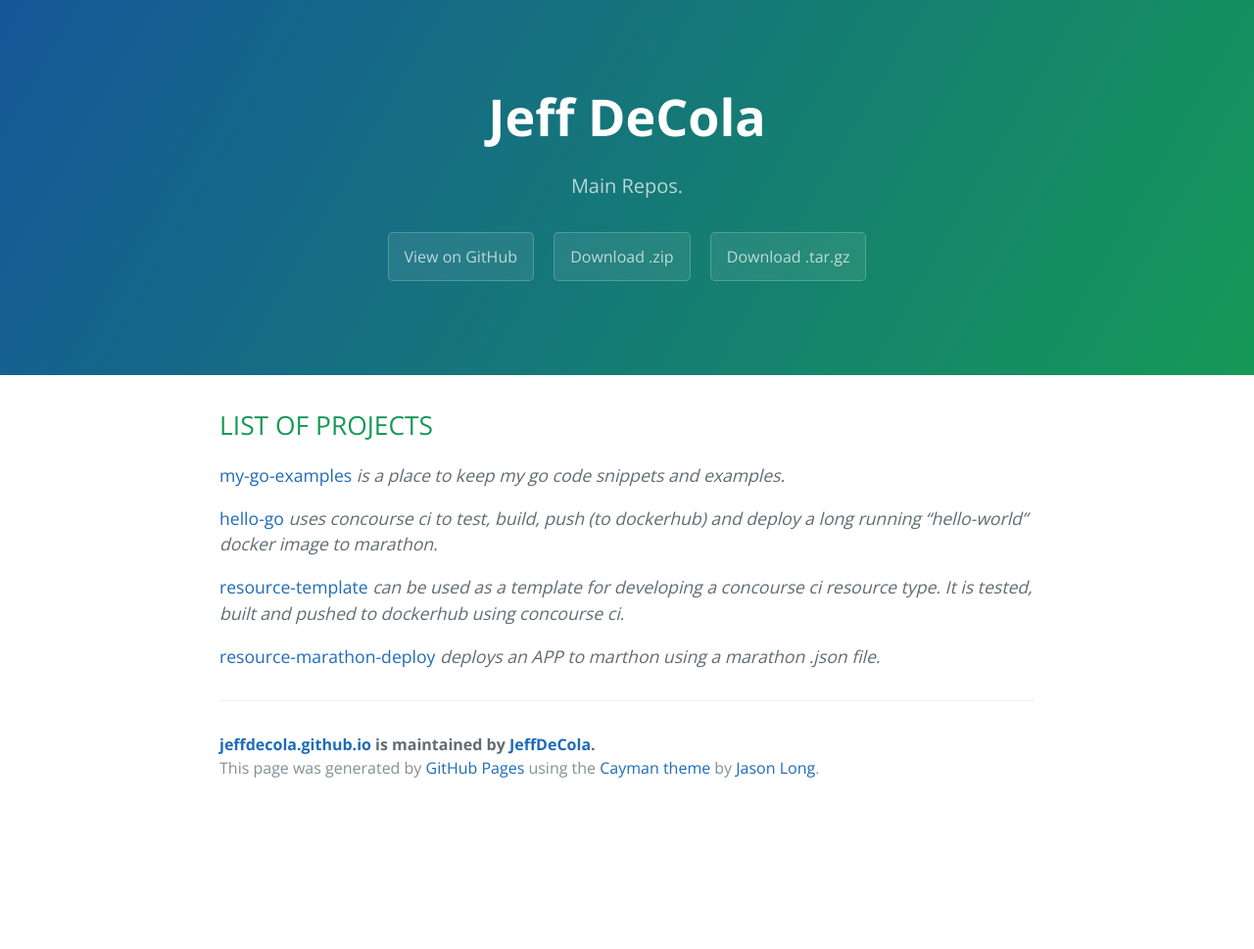
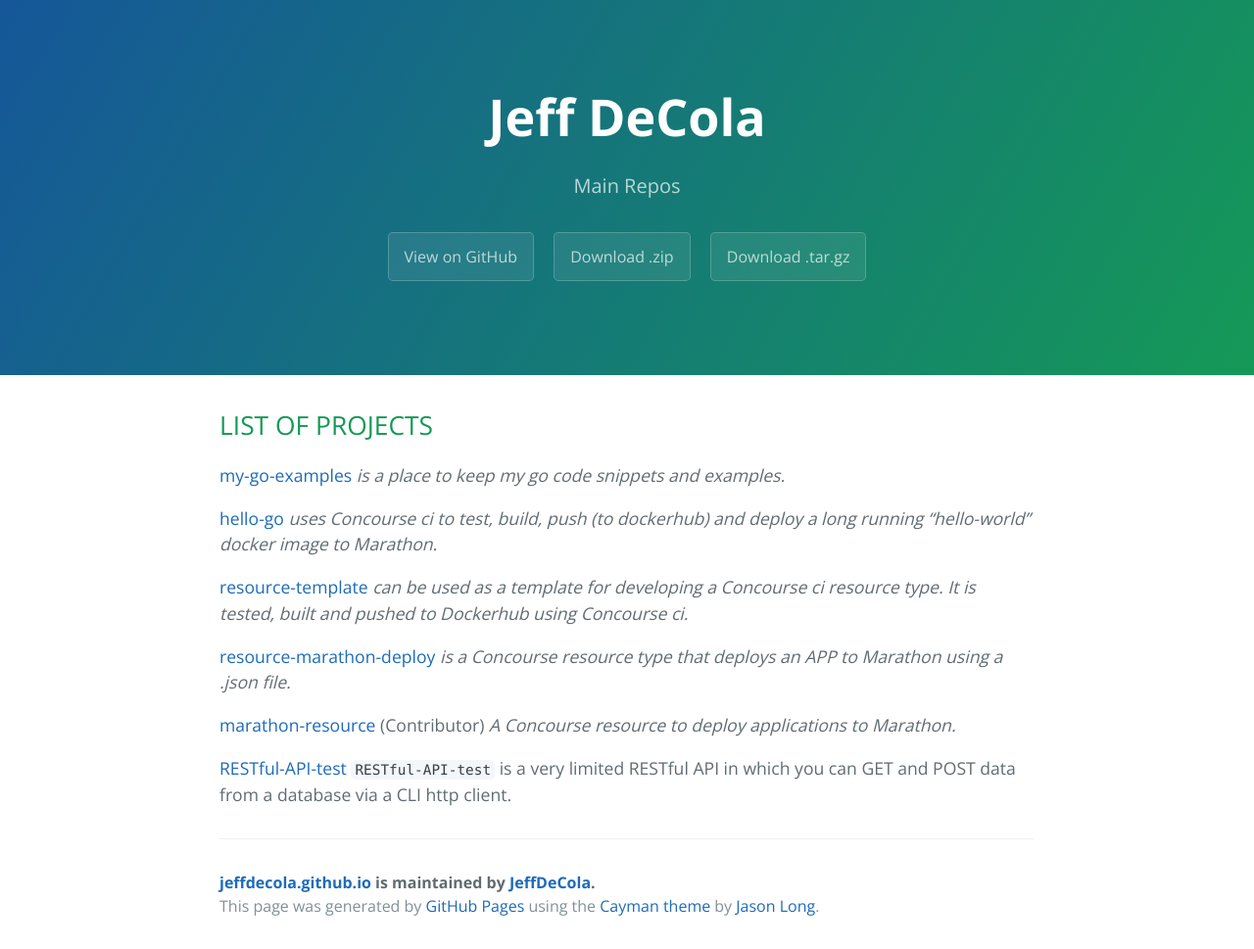
Before and after one commit to JeffDeCola/jeffdecola.github.io, a Jekyll site: the page built from index.md, in a window 1280 px wide. Shown: the whole page at 98% size. Built offline with Jekyll 4.4.1, drawn with Linux system fonts in a browser that asks for light colours; before the commit the page ends 900 px from its top, so only the background shows below that.

Commit message:
not sure why vscode did not save this before

```diff
--- a/_includes/README.md
+++ b/_includes/README.md
@@ -4,12 +4,20 @@
 _is a place to keep my go code snippets and examples._
 
 [hello-go](https://jeffdecola.github.io/hello-go/)
-_uses concourse ci to test, build, push (to dockerhub) and
-deploy a long running "hello-world" docker image to marathon._
+_uses Concourse ci to test, build, push (to dockerhub) and
+deploy a long running "hello-world" docker image to Marathon._
 
 [resource-template](https://jeffdecola.github.io/resource-template/)
-_can be used as a template for developing a concourse ci resource
-type. It is tested, built and pushed to dockerhub using concourse ci._
+_can be used as a template for developing a Concourse ci resource
+type. It is tested, built and pushed to Dockerhub using Concourse ci._
 
 [resource-marathon-deploy](https://jeffdecola.github.io/resource-marathon-deploy/)
-_deploys an APP to marthon using a marathon .json file._
+_is a Concourse resource type that deploys an APP to Marathon
+using a .json file._
+
+[marathon-resource](https://github.com/ckaznocha/marathon-resource/)
+(Contributor) _A Concourse resource to deploy applications to Marathon._
+
+[RESTful-API-test](https://jeffdecola.github.io/RESTful-API-test/)
+`RESTful-API-test` is a very limited RESTful API in which you can GET
+and POST data from a database via a CLI http client.
--- a/index.md
+++ b/index.md
@@ -2,7 +2,7 @@
 layout: default
 title: JeffDeCola/jeffdecola.github.io
 projectname : jeffdecola.github.io
-summary: Main Repos.
+summary: Main Repos
 ---
 
 {% include README.md %}
```
Also changed, not shown: 1 other file.
